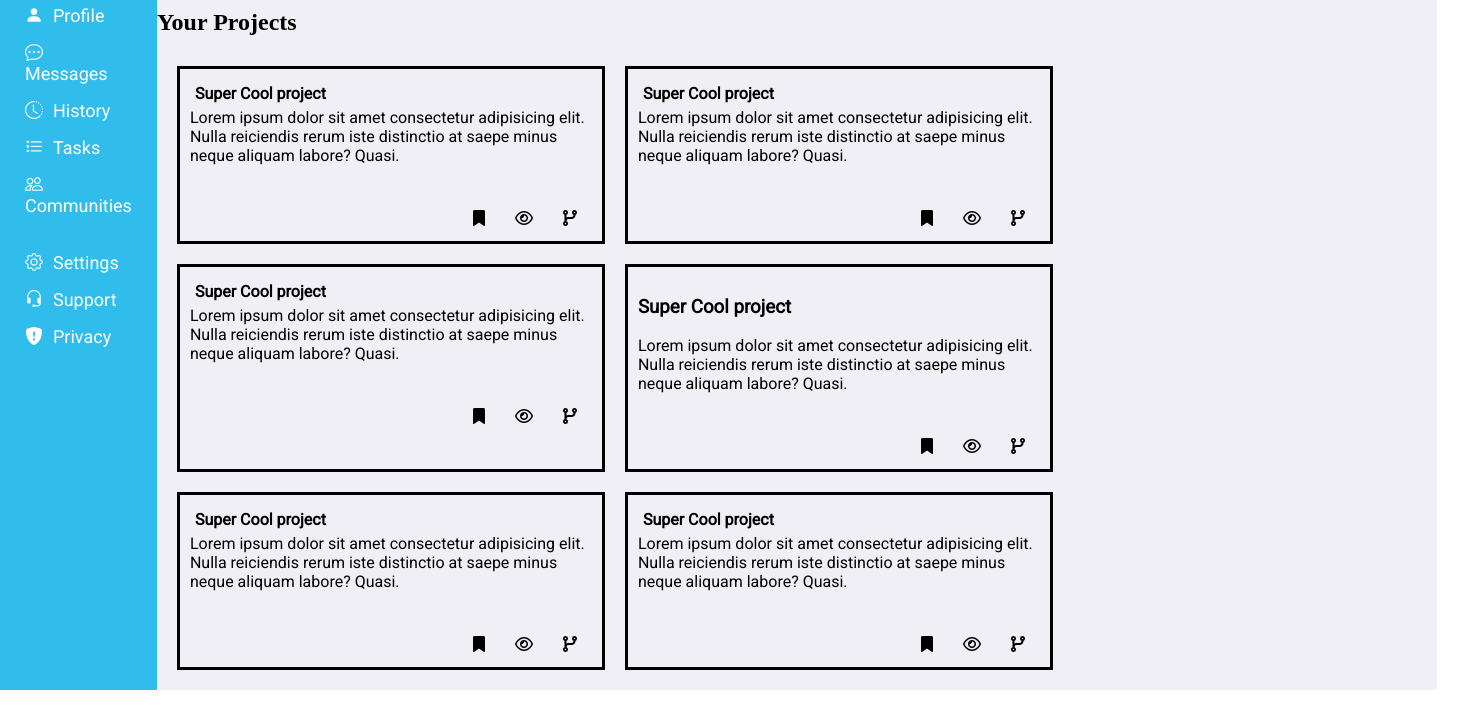
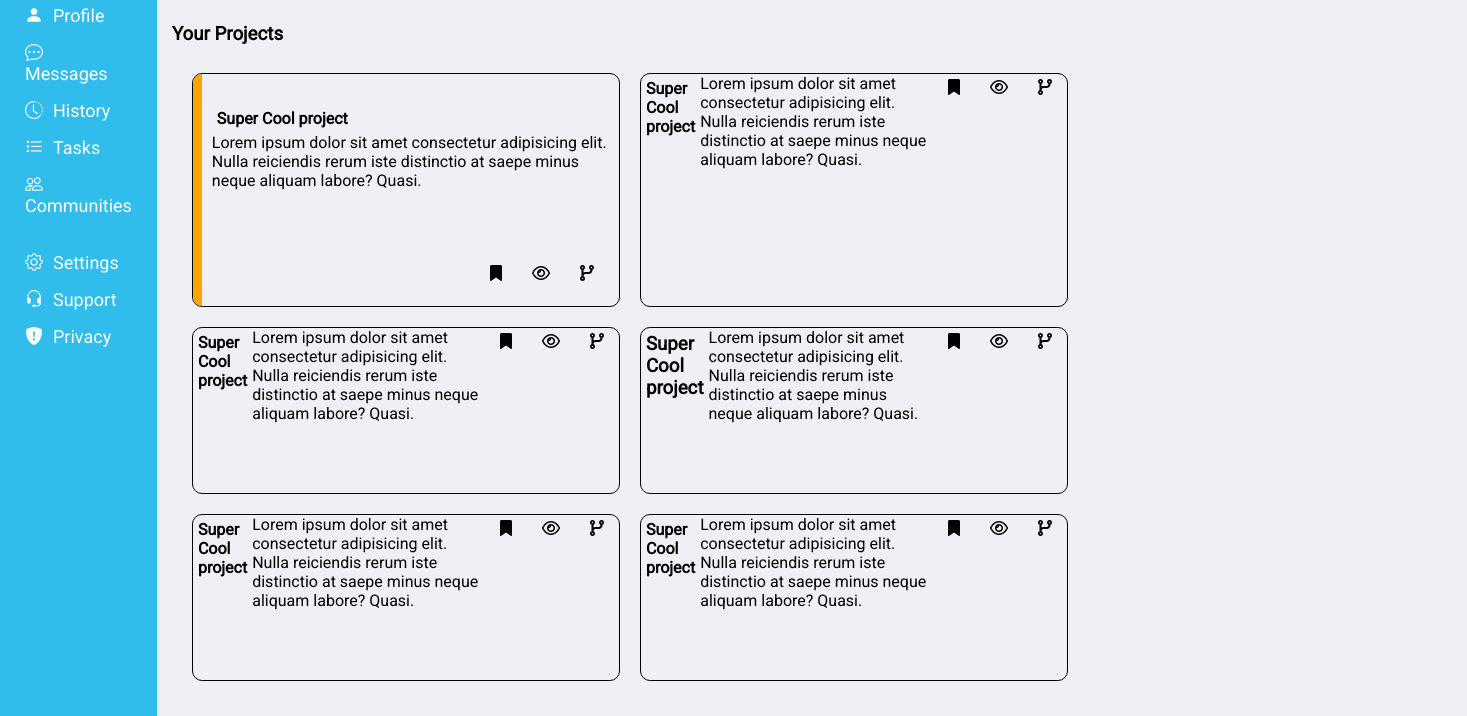
Before and after one commit to nandakishore00/Admin-dashboard, a website: page index.html in a window 1280 px wide. Shown: the part 176-892 px from the top of the page, 1467 px wide, since content can reach past the window. Before the commit the page ends 866 px from the top, so only its background shows below. Drawn offline with nearby package versions, Linux system fonts and the light colour scheme.

Commit message:
add border color to cards & spaces between icons in footer

```diff
--- a/index.css
+++ b/index.css
@@ -119,29 +119,40 @@ input[type='button']:hover{
     grid-column: 2/8;
     flex-grow:1;
     width:100vw;
+    padding:15px;
+    font-family: 'Roboto', sans-serif;
 }
 .projects{
     margin: 10px;
-    font-family: 'Roboto', sans-serif;
+
     width:70%;
 }
 .hard-projects,.medium-projects,.simple-projects{
 display:flex;
 }
-.card-items{
+.colour{
+    background-color: orange;
+    width:22px;
+    border-top-left-radius: 15px ;
+    border-bottom-left-radius:15px;
+
+}.card-items{
     width:65%;
-    border:3px solid black;
+    border:1px solid black;
+    border-radius:10px;
     margin:10px;
-    padding:10px;
+    display:flex;
+
 }
-h4{
-    margin:5px;
+.card{
+    padding:30px 10px 20px 10px;
 }
 .title{
+    margin:5px;
 
 }
 .content{
- margin-bottom:40px;
+ padding:0px 0px 70px 00px;
 }
 .footer{
     display: flex;
--- a/index.html
+++ b/index.html
@@ -62,10 +62,13 @@
                 </div>
             </div>
             <div class="project-cards">
-                <h2>Your Projects</h2>
+                <h3>Your Projects</h3>
                 <div class="projects">
                     <div class="hard-projects">
                         <div class="card-items">
+                            <div class="colour">
+                            </div>
+                            <div class="card">
                                 <h4 class="title">Super Cool project</h4>
                                 <div class="content">Lorem ipsum dolor sit amet consectetur adipisicing elit. Nulla reiciendis rerum iste distinctio at saepe minus neque aliquam labore? Quasi.
                                 </div>
@@ -73,6 +76,7 @@
                                     <i class="fa fa-bookmark" aria-hidden="true"></i>
                                     <i class="fa fa-eye" aria-hidden="true"></i>
                                     <i class="fa fa-code-fork" aria-hidden="true"></i>
+                                </div>
                             </div>
                         </div>
                         <div class="card-items">
```
Lines whose indentation alone changed are shown as unchanged.
